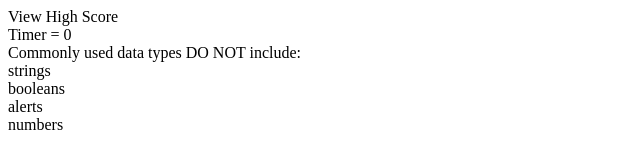
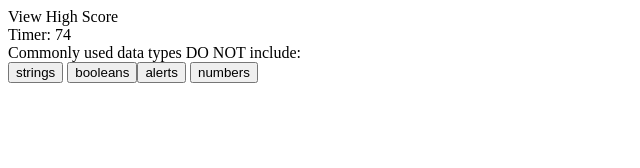
Before and after one commit to jocelync1094/Code-Quiz, a plain HTML site: page index.html in a window 1280 px wide. Both pictures are taken after a click on the button "Start Quiz". Shown: the whole page, without its empty margins (0-640 px from the left). Drawn offline with Linux system fonts and the light colour scheme.

Commit message:
Setting timer and question timer countdown

```diff
--- a/index.html
+++ b/index.html
@@ -18,10 +18,10 @@
         <div id="quiz-container" style="display:none">
             <div id="question"></div>
             <div id="choices">
-                <div class="choice" id="A"></div>
-                <div class="choice" id="B"></div>
-                <div class="choice" id="C"></div>
-                <div class="choice" id="D"></div>
+                <button class="choice" id="A"></button>
+                <button class="choice" id="B"></bitton>
+                <button class="choice" id="C"></button>
+                <button class="choice" id="D"></button>
             </div>
         </div>
         <div id="score-container" style="display:none">
@@ -33,8 +33,8 @@
                 <p>High-Score</p>
                 <ul id="high-score-list"></ul>
             </div>
-            <button>Go Back</button>
-            <button>Clear High Scores</button>
+            <button id="go-back">Go Back</button>
+            <button id="clear">Clear High Scores</button>
         </div>
     </main>
     <script src="./questions.js"></script>
--- a/questions.js
+++ b/questions.js
@@ -27,7 +27,8 @@ var questions = [
     },
   ];
   var questionNumber;
-
+  var totalTime = 15*questions.length;
+  var questionTimer =15;
 // Selecting our elements
   var startBtn = document.querySelector("#start");
   var quizContainer=document.querySelector("#quiz-container")
@@ -38,6 +39,7 @@ var questions = [
   var cBtn = document.querySelector("#C")
   var dBtn = document.querySelector("#D")
   var choiceClass =document.querySelector(".choice");
+  var timer = document.querySelector("#count-down-timer");
 
 //start
 startBtn.addEventListener("click",quizBegins);
@@ -46,8 +48,23 @@ function quizBegins (){
     startBtn.style="display:none";
     quizContainer.style="display:block";
     questionNumber = 0;
+    timerCountDown();
     insertQuestionChoices(questionNumber);
+    questionCountDown();
 }
+
+function timerCountDown (){
+    var timerInterval = setInterval(function(){
+        timer.innerHTML= "<div>" + "Timer: " + totalTime +"</div>";
+        totalTime--;
+
+        if(totalTime===0){
+        clearInterval(timerInterval);
+        }
+
+    },1000);
+}
+
 
 function insertQuestionChoices (questionNumber) {
     questionID.textContent=questions[questionNumber].title;
@@ -58,9 +75,33 @@ function insertQuestionChoices (questionNumber) {
 }
 
 
-//Changing to the next question
-  allChoicesBtn.addEventListener("click", nextQuestion)
+//Changing to the next question by click
+
+var questionInterval;
+
+allChoicesBtn.addEventListener("click", nextQuestion)
 
   function nextQuestion (){
+    questionNumber++;
+    insertQuestionChoices(questionNumber);
+    if(questionNumber===questions.length-1){
+        questionNumber=0;
+    }
+    questionTimer=15;
+    questionCountDown();
+    clearInterval(questionInterval);
 
   }
+
+//Changing question by time
+function questionCountDown() {
+    questionInterval = setInterval(function(){
+        questionTimer--;
+
+        if(questionTimer===0){
+        nextQuestion();
+        clearInterval(questionInterval);
+        }
+
+    },1000);
+}
```
